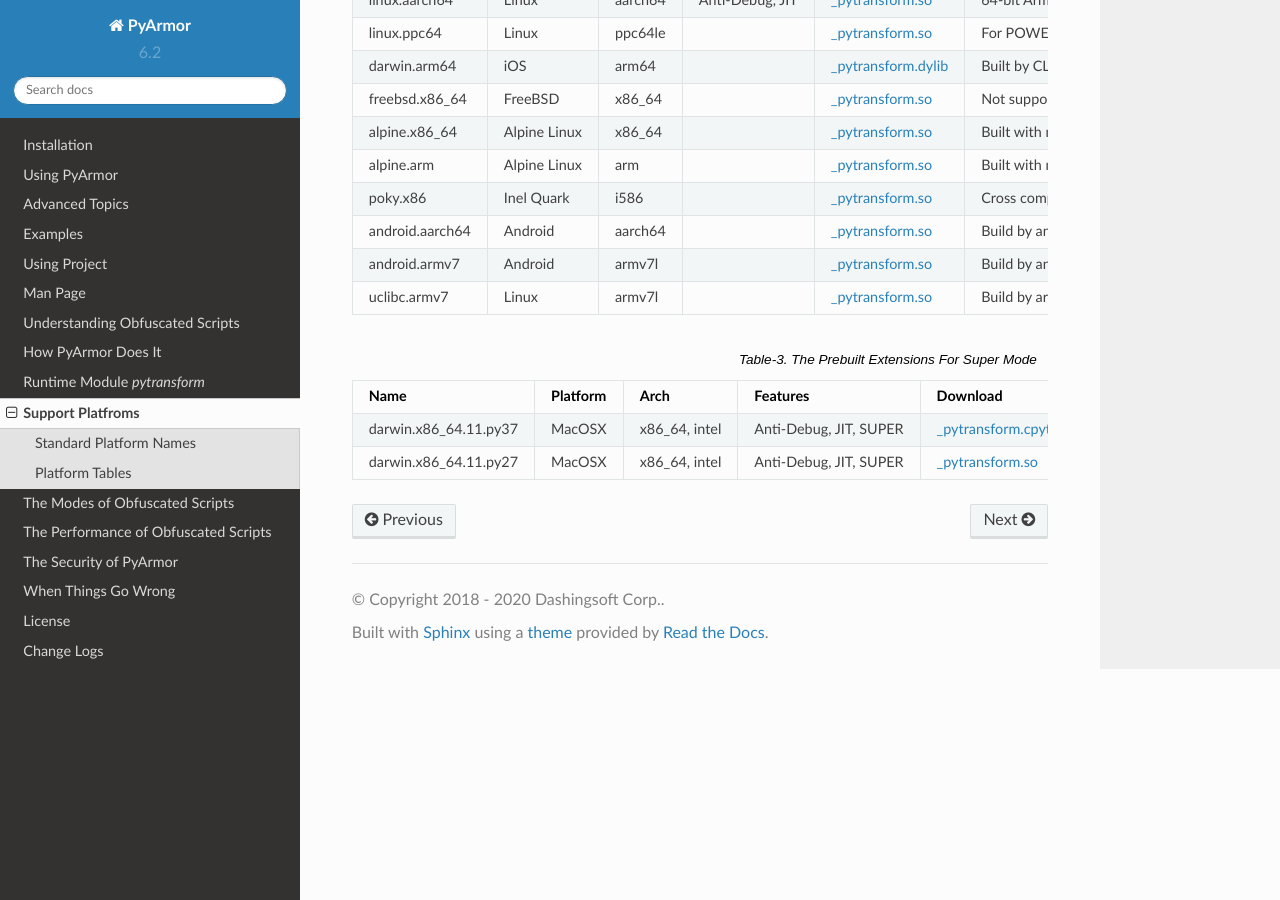
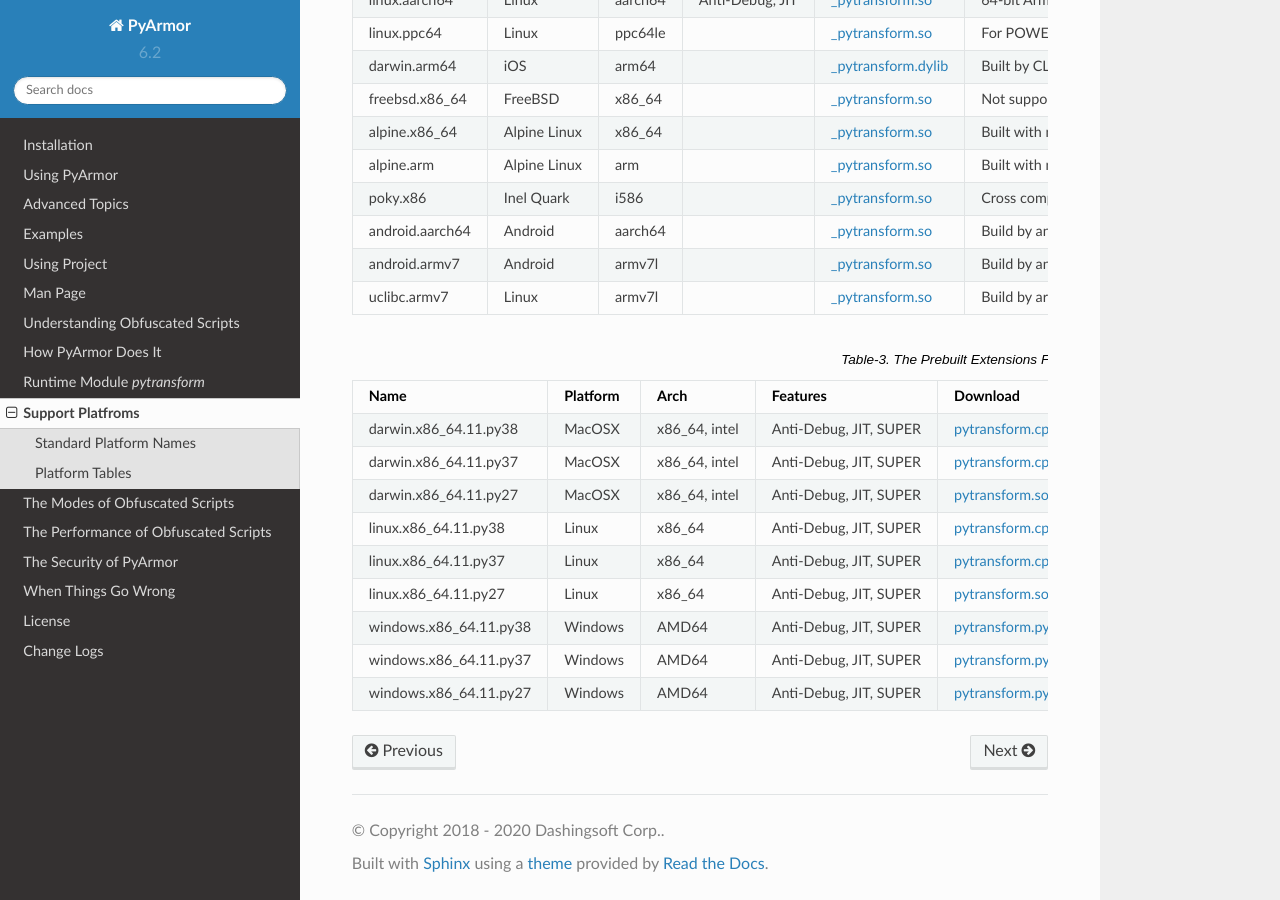
Before and after one commit to dashingsoft/pyarmor, a Sphinx documentation site: the page built from docs/platforms.rst, in a window 1280 px wide and 900 px high, scrolled down 2642 px. Built offline with Sphinx 7.4.7 and the Read the Docs theme 2.0.0, drawn with Linux system fonts in a browser that asks for light colours.

Commit message:
Add platforms

```diff
--- a/docs/platforms.rst
+++ b/docs/platforms.rst
@@ -259,15 +259,57 @@ Platform Tables
      - Features
      - Download
      - Description
+   * - darwin.x86_64.11.py38
+     - MacOSX
+     - x86_64, intel
+     - Anti-Debug, JIT, SUPER
+     - `pytransform.cpython-38-darwin.so <http://pyarmor.dashingsoft.com/downloads/latest/darwin.x86_64.11.py38/pytransform.cpython-38-darwin.so>`_
+     - Built by CLang with MacOSX10.11
    * - darwin.x86_64.11.py37
      - MacOSX
      - x86_64, intel
      - Anti-Debug, JIT, SUPER
-     - `_pytransform.cpython-37m-darwin.so <http://pyarmor.dashingsoft.com/downloads/latest/darwin.x86_64.11.py37/_pytransform.cpython-37m-darwin.so>`_
+     - `pytransform.cpython-37m-darwin.so <http://pyarmor.dashingsoft.com/downloads/latest/darwin.x86_64.11.py37/pytransform.cpython-37-darwin.so>`_
      - Built by CLang with MacOSX10.11
    * - darwin.x86_64.11.py27
      - MacOSX
      - x86_64, intel
      - Anti-Debug, JIT, SUPER
-     - `_pytransform.so <http://pyarmor.dashingsoft.com/downloads/latest/darwin.x86_64.11.py27/_pytransform.so>`_
+     - `pytransform.so <http://pyarmor.dashingsoft.com/downloads/latest/darwin.x86_64.11.py27/pytransform.so>`_
      - Built by CLang with MacOSX10.11
+   * - linux.x86_64.11.py38
+     - Linux
+     - x86_64
+     - Anti-Debug, JIT, SUPER
+     - `pytransform.cpython-38-x86_64-linux-gnu.so <http://pyarmor.dashingsoft.com/downloads/latest/linux.x86_64.11.py38/pytransform.cpython-38-x86_64-linux-gnu.so>`_
+     - Built by gcc
+   * - linux.x86_64.11.py37
+     - Linux
+     - x86_64
+     - Anti-Debug, JIT, SUPER
+     - `pytransform.cpython-37m-x86_64-linux-gnu.so <http://pyarmor.dashingsoft.com/downloads/latest/linux.x86_64.11.py37/pytransform.cpython-37m-x86_64-linux-gnu.so>`_
+     - Built by gcc
+   * - linux.x86_64.11.py27
+     - Linux
+     - x86_64
+     - Anti-Debug, JIT, SUPER
+     - `pytransform.so <http://pyarmor.dashingsoft.com/downloads/latest/linux.x86_64.11.py27/pytransform.so>`_
+     - Built by gcc
+   * - windows.x86_64.11.py38
+     - Windows
+     - AMD64
+     - Anti-Debug, JIT, SUPER
+     - `pytransform.pyd <http://pyarmor.dashingsoft.com/downloads/latest/windows.x86_64.11.py38/pytransform.pyd>`_
+     - Cross compile by x86_64-w64-mingw32-gcc in cygwin
+   * - windows.x86_64.11.py37
+     - Windows
+     - AMD64
+     - Anti-Debug, JIT, SUPER
+     - `pytransform.pyd <http://pyarmor.dashingsoft.com/downloads/latest/windows.x86_64.11.py37/pytransform.pyd>`_
+     - Cross compile by x86_64-w64-mingw32-gcc in cygwin
+   * - windows.x86_64.11.py27
+     - Windows
+     - AMD64
+     - Anti-Debug, JIT, SUPER
+     - `pytransform.pyd <http://pyarmor.dashingsoft.com/downloads/latest/windows.x86_64.11.py27/pytransform.pyd>`_
+     - Cross compile by x86_64-w64-mingw32-gcc in cygwin
```
